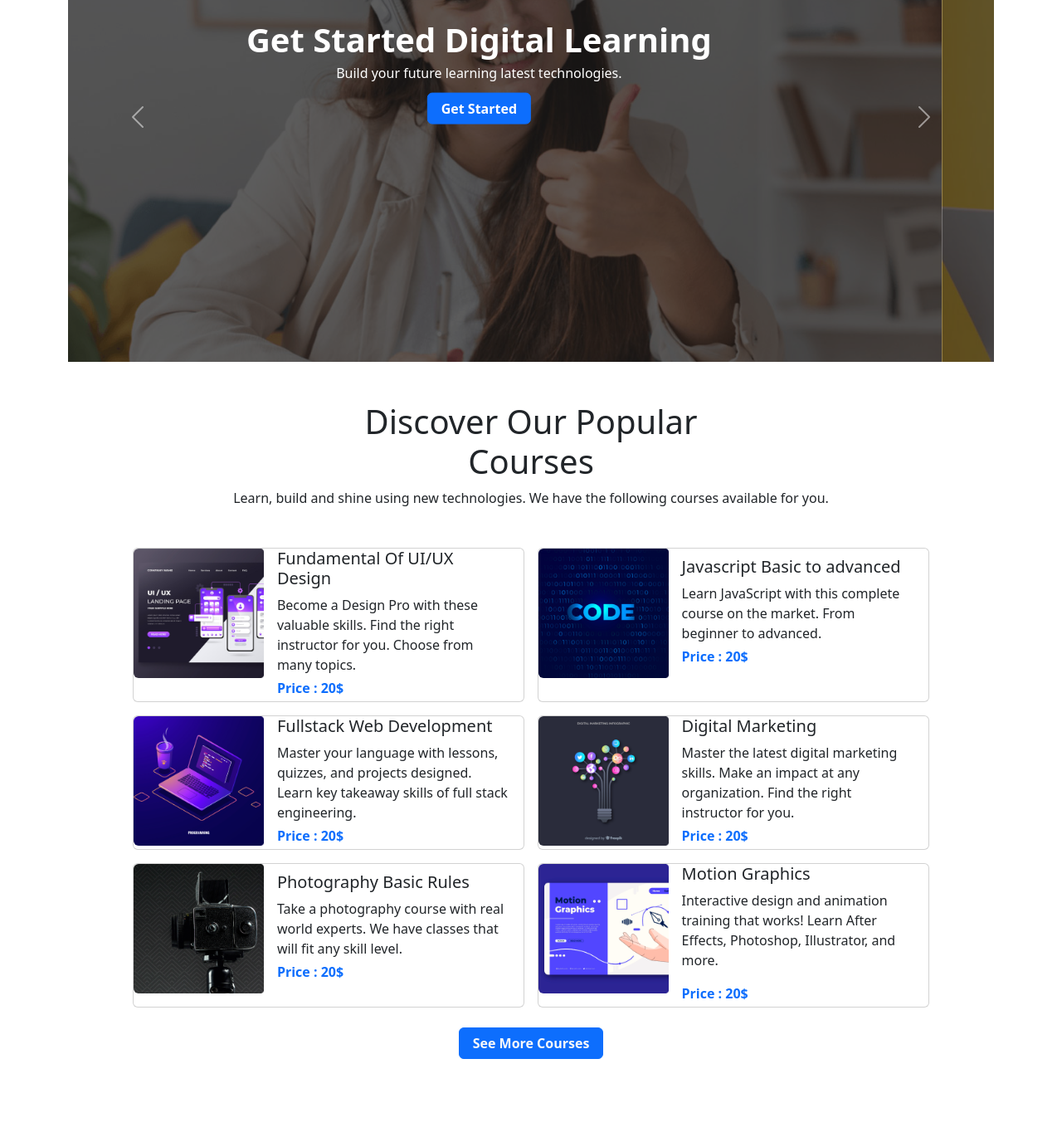
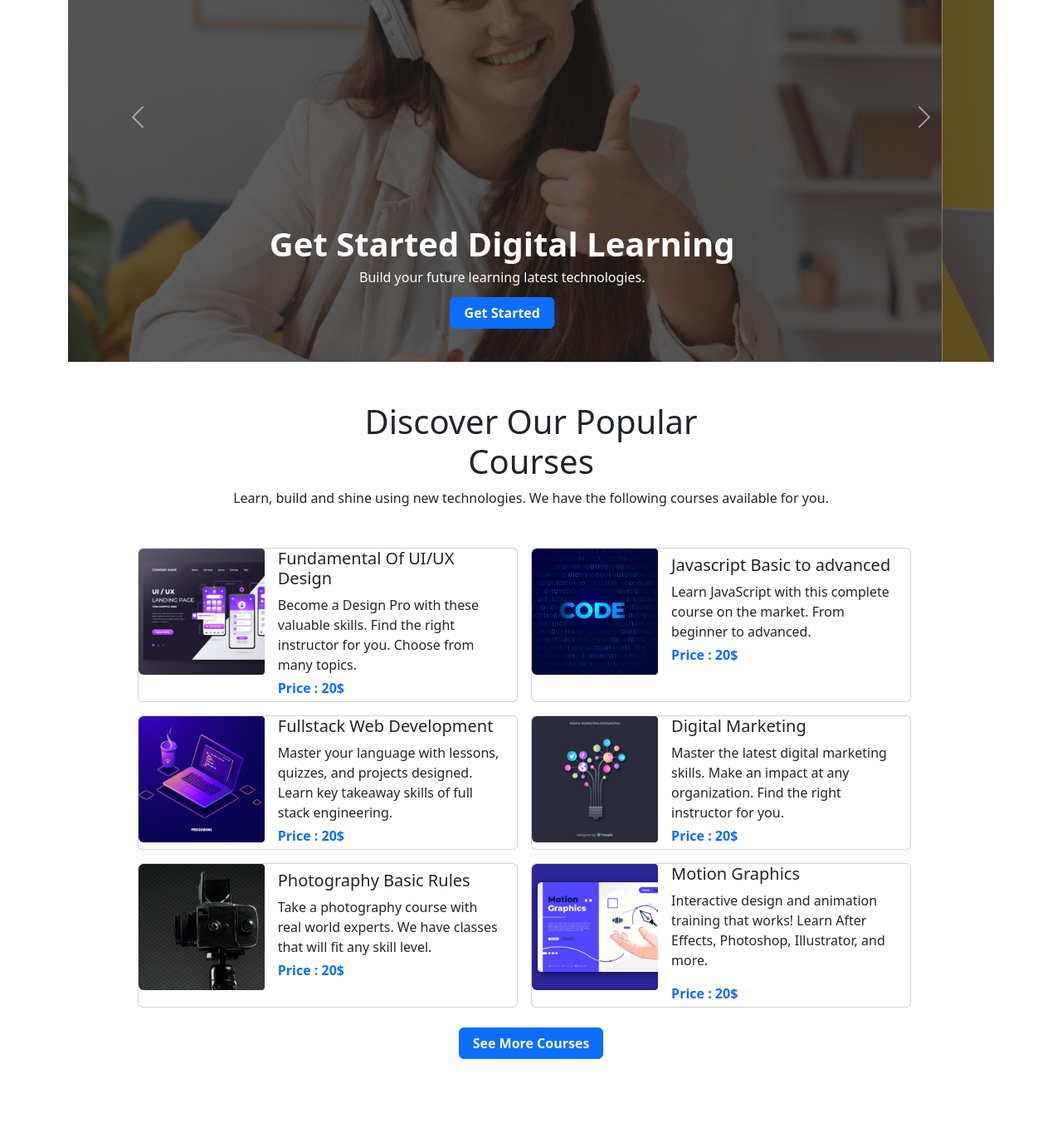
Before and after one commit to shamim565/eLearn, a plain HTML site: page index.html in a window 1280 px wide. Shown: the part 216-1586 px from the top of the page at 83% size. Drawn offline with nearby package versions, Linux system fonts and the light colour scheme.

Commit message:
resolved

```diff
--- a/index.html
+++ b/index.html
@@ -62,8 +62,7 @@
                         <div class="darken-image">
                             <img src="images/cover/cover-1.jpg" class="d-block w-100 " alt="...">
                         </div>
-                        <div
-                            class="carousel-caption d-md-block position-absolute top-50 start-50 translate-middle w-75">
+                        <div class="carousel-caption d-md-block position-lg-absolute w-75">
                             <h5 class="fs-1 fw-bold">Get Started Digital Learning</h5>
                             <p class="fs-6 lh-1">Build your future learning latest technologies.</p>
                             <button type="button" class="btn btn-primary px-3 fw-semibold">Get Started</button>
@@ -73,8 +72,7 @@
                         <div class="darken-image">
                             <img src="images/cover/cover-2.jpg" class="d-block w-100" alt="...">
                         </div>
-                        <div
-                            class="carousel-caption d-md-block position-absolute top-50 start-50 translate-middle w-75">
+                        <div class="carousel-caption d-md-block w-75">
                             <h5 class="fs-1 fw-bold">Get Started Digital Learning</h5>
                             <p class="fs-6 lh-1">Build your future learning latest technologies.</p>
                             <button type="button" class="btn btn-primary px-3 fw-semibold">Get Started</button>
@@ -84,10 +82,9 @@
                         <div class="darken-image">
                             <img src="images/cover/cover-3.jpg" class="d-block w-100" alt="...">
                         </div>
-                        <div
-                            class="carousel-caption d-md-block position-absolute top-50 start-50 translate-middle w-75">
+                        <div class="carousel-caption d-md-block w-75">
                             <h5 class="fs-1 fw-bold ">Get Started Digital Learning</h5>
-                            <p class="fs-6">Build your future learning latest technologies..</p>
+                            <p class="fs-6 lh-1">Build your future learning latest technologies..</p>
                             <button type="button" class="btn btn-primary px-3 fw-semibold">Get Started</button>
                         </div>
                     </div>
@@ -115,7 +112,7 @@
                     technologies. We have the following courses available for you. </p>
             </div>
             <!-- cards section start  -->
-            <div class="row g-3 justify-content-center">
+            <div class="row g-3 justify-content-center container-fluid">
                 <!-- card-1 start  -->
                 <div class="card col-lg-5 col-md-12 px-0 me-lg-3">
                     <div class="row g-0">
@@ -123,7 +120,7 @@
                             <img src="images/course/course-1.png" class="img-fluid rounded-start d-block w-100"
                                 alt="...">
                         </div>
-                        <div class="col-md-8 d-flex align-items-center">
+                        <div class="col-md-8 d-flex align-items-center pt-3 pt-lg-0">
                             <div class="card-body pb-0">
                                 <h5 class="card-title">Fundamental Of UI/UX Design</h5>
                                 <p class="card-text mb-1 mb-1">Become a Design Pro with these valuable skills. Find the
@@ -144,7 +141,7 @@
                             <img src="images/course/course-2.png" class="img-fluid rounded-start d-block w-100"
                                 alt="...">
                         </div>
-                        <div class="col-md-8 d-flex align-items-center">
+                        <div class="col-md-8 d-flex align-items-center pt-3 pt-lg-0">
                             <div class="card-body">
                                 <h5 class="card-title">Javascript Basic to advanced</h5>
                                 <p class="card-text mb-1">Learn JavaScript with this complete course on the market. From
@@ -164,7 +161,7 @@
                             <img src="images/course/course-3.png" class="img-fluid rounded-start d-block w-100"
                                 alt="...">
                         </div>
-                        <div class="col-md-8 d-flex align-items-center">
+                        <div class="col-md-8 d-flex align-items-center pt-3 pt-lg-0">
                             <div class="card-body">
                                 <h5 class="card-title">Fullstack Web Development</h5>
                                 <p class="card-text mb-1">Master your language with lessons, quizzes, and projects
@@ -185,7 +182,7 @@
                             <img src="images/course/course-4.png" class=" img-fluid rounded-start d-block w-100"
                                 alt="...">
                         </div>
-                        <div class="col-md-8 d-flex align-items-center">
+                        <div class="col-md-8 d-flex align-items-center pt-3 pt-lg-0">
                             <div class="card-body">
                                 <h5 class="card-title">Digital Marketing</h5>
                                 <p class="card-text mb-1">Master the latest digital marketing skills. Make an impact at
@@ -205,7 +202,7 @@
                             <img src="images/course/course-5.png" class="img-fluid rounded-start d-block w-100"
                                 alt="...">
                         </div>
-                        <div class="col-md-8 d-flex align-items-center">
+                        <div class="col-md-8 d-flex align-items-center pt-3 pt-lg-0">
                             <div class="card-body">
                                 <h5 class="card-title">Photography Basic Rules</h5>
                                 <p class="card-text mb-1">Take a photography course with real world experts. We have
@@ -225,12 +222,12 @@
                             <img src="images/course/course-6.png" class="img-fluid rounded-start d-block w-100"
                                 alt="...">
                         </div>
-                        <div class="col-md-8 d-flex align-items-center">
+                        <div class="col-md-8 d-flex align-items-center pt-3 pt-lg-0">
                             <div class="card-body">
                                 <h5 class="card-title">Motion Graphics</h5>
                                 <p class="card-text">Interactive design and animation training that works! Learn After
                                     Effects, Photoshop, Illustrator, and more.</p>
-                                <p class="card-text mb-1"><small class="text-primary fs-6  fw-semibold">Price :
+                                <p class="card-text mb-1"><small class="text-primary fs-6 fw-semibold">Price :
                                         20$</small>
                                 </p>
                             </div>
```
